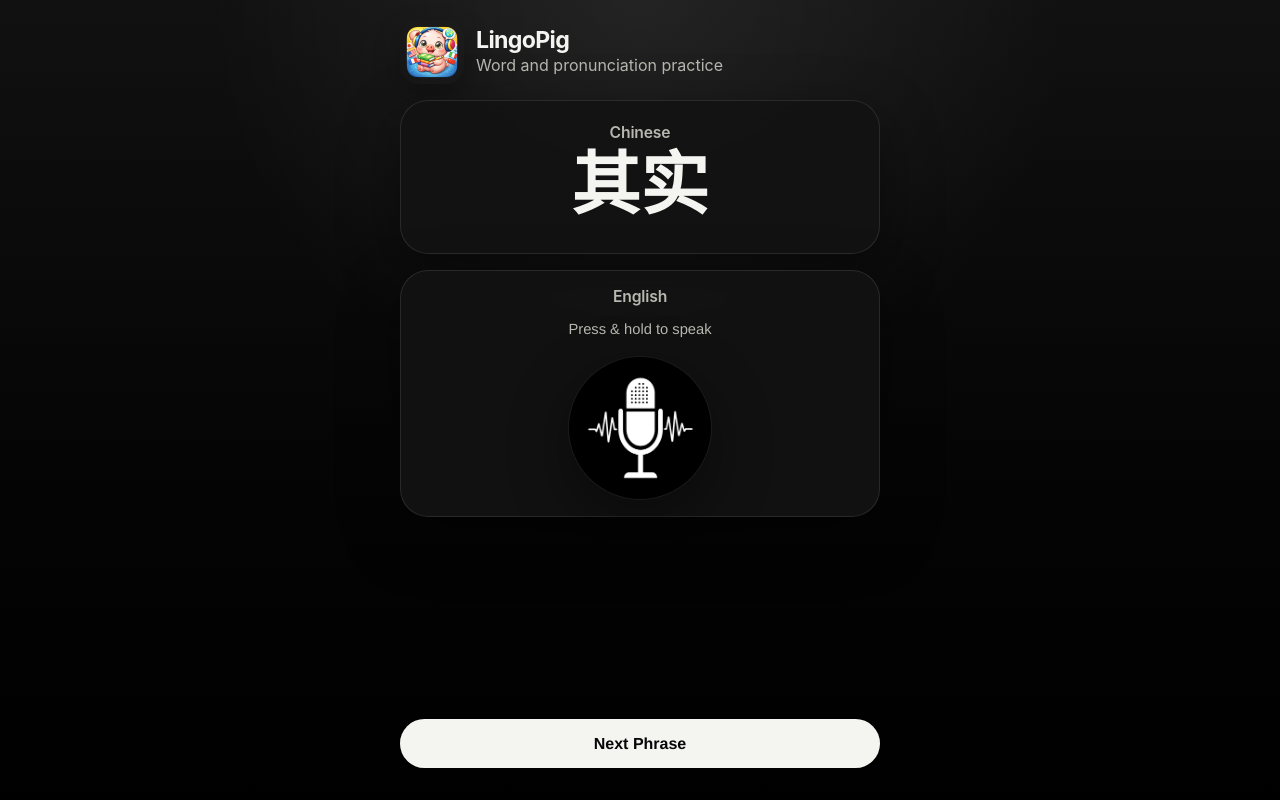
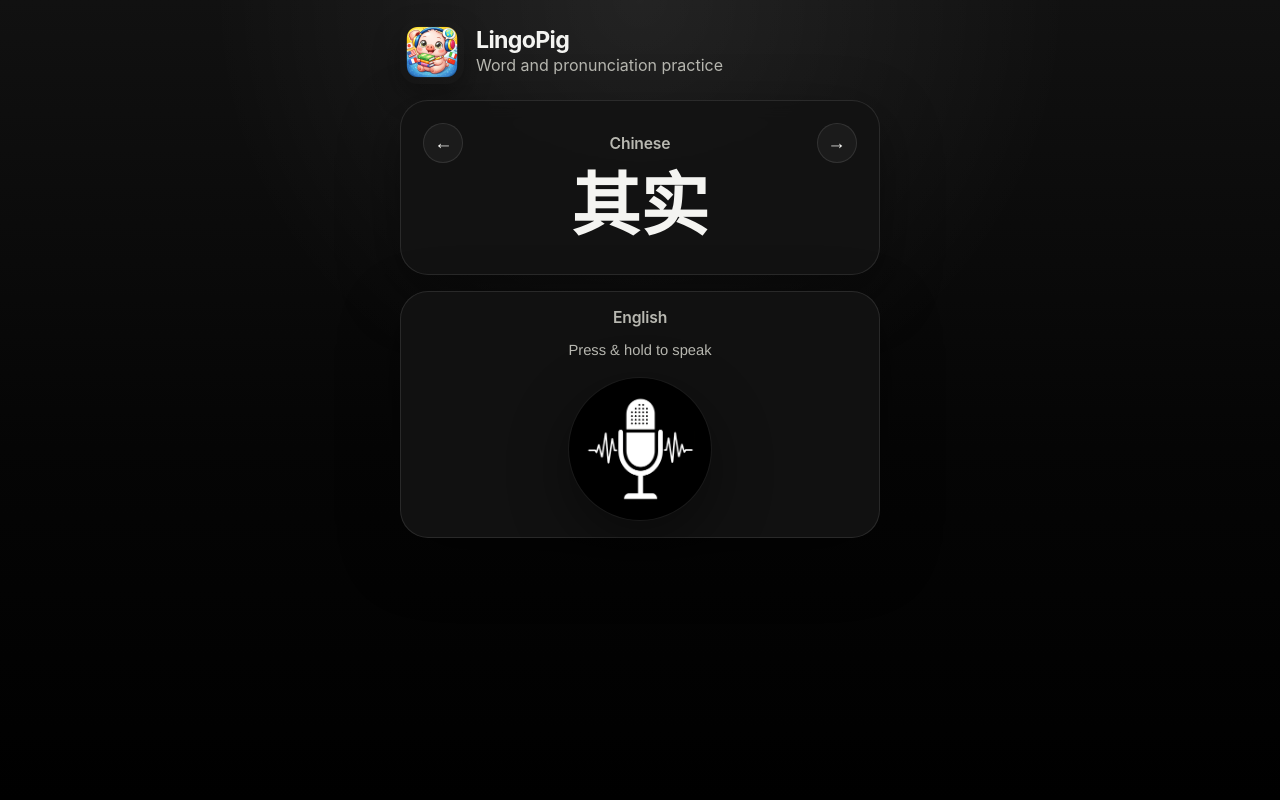
Before and after one commit to junior-building-things/LingoPig, a Next.js app: page / in a window 1280 px wide. Built offline with nearby package versions, Linux system fonts and the light colour scheme.

Commit message:
Move phrase navigation into card header

```diff
--- a/src/app/globals.css
+++ b/src/app/globals.css
@@ -120,6 +120,13 @@ button {
   padding: 1.4rem;
 }
 
+.prompt-card-head {
+  display: flex;
+  align-items: center;
+  justify-content: space-between;
+  gap: 0.8rem;
+}
+
 .card-title {
   margin: 0;
   color: var(--muted);
@@ -127,6 +134,10 @@ button {
   font-size: 0.98rem;
   font-weight: 600;
   letter-spacing: -0.01em;
+}
+
+.prompt-card-head .card-title {
+  flex: 1;
 }
 
 .label {
@@ -163,8 +174,7 @@ button {
   line-height: 1.4;
 }
 
-.ghost-button,
-.next-button {
+.ghost-button {
   border: 1px solid transparent;
   border-radius: 999px;
   padding: 0.9rem 1.15rem;
@@ -188,10 +198,38 @@ button {
 }
 
 .ghost-button[disabled],
-.next-button[disabled],
+.nav-button[disabled],
 .mic-button[disabled] {
   cursor: not-allowed;
   opacity: 0.5;
+}
+
+.nav-button {
+  display: flex;
+  width: 2.5rem;
+  height: 2.5rem;
+  flex-shrink: 0;
+  align-items: center;
+  justify-content: center;
+  border: 1px solid var(--stroke);
+  border-radius: 999px;
+  background: rgba(255, 255, 255, 0.04);
+  color: var(--text);
+  padding: 0;
+  font-size: 1.15rem;
+  line-height: 1;
+  transition:
+    transform 140ms ease,
+    border-color 140ms ease,
+    background-color 140ms ease,
+    opacity 140ms ease;
+}
+
+.nav-button:hover,
+.nav-button:focus-visible {
+  border-color: var(--stroke-strong);
+  background: rgba(255, 255, 255, 0.08);
+  transform: translateY(-1px);
 }
 
 .mic-button {
@@ -373,37 +411,8 @@ button {
   padding: 1rem 1.05rem;
 }
 
-.footer-actions {
-  display: flex;
-  gap: 0.8rem;
-  margin-top: auto;
-}
-
-.next-button {
-  flex: 1;
-  border-color: rgba(255, 255, 255, 0.09);
-  background: var(--accent);
-  color: #070707;
-  font-weight: 700;
-}
-
-.next-button:hover,
-.next-button:focus-visible {
-  transform: translateY(-1px);
-}
-
-.next-button--earned {
-  box-shadow:
-    0 10px 35px rgba(244, 244, 241, 0.15),
-    0 0 0 1px rgba(244, 244, 241, 0.12);
-}
-
 @media (max-width: 420px) {
   .page-shell {
     padding-inline: 0.85rem;
   }
-
-  .footer-actions {
-    flex-direction: column;
-  }
 }
--- a/src/components/practice-session.tsx
+++ b/src/components/practice-session.tsx
@@ -273,6 +273,17 @@ export function PracticeSession() {
     setFeedback(null);
   }
 
+  function goToPreviousCard() {
+    if (status !== "idle") {
+      return;
+    }
+
+    setCardIndex(
+      (currentIndex) => (currentIndex - 1 + currentDeck.length) % currentDeck.length
+    );
+    setFeedback(null);
+  }
+
   const micButtonClassNames = [
     "mic-button",
     status === "recording" ? "mic-button--recording" : "",
@@ -295,12 +306,6 @@ export function PracticeSession() {
     .filter(Boolean)
     .join(" ");
 
-  const nextButtonClassNames = [
-    "next-button",
-    feedback?.outcome === "correct" ? "next-button--earned" : ""
-  ]
-    .filter(Boolean)
-    .join(" ");
   const alternativePhrases =
     feedback?.outcome === "correct"
       ? getAlternativePhrases(
@@ -330,7 +335,27 @@ export function PracticeSession() {
       </header>
 
       <article className="prompt-card">
-        <p className="card-title">Chinese</p>
+        <div className="prompt-card-head">
+          <button
+            type="button"
+            className="nav-button"
+            aria-label="Previous phrase"
+            onClick={goToPreviousCard}
+            disabled={status !== "idle"}
+          >
+            ←
+          </button>
+          <p className="card-title">Chinese</p>
+          <button
+            type="button"
+            className="nav-button"
+            aria-label="Next phrase"
+            onClick={goToNextCard}
+            disabled={status !== "idle"}
+          >
+            →
+          </button>
+        </div>
         <p className="prompt-text">{currentCard.hanzi}</p>
       </article>
 
@@ -396,16 +421,6 @@ export function PracticeSession() {
         </section>
       ) : null}
 
-      <div className="footer-actions">
-        <button
-          type="button"
-          className={nextButtonClassNames}
-          onClick={goToNextCard}
-          disabled={status !== "idle"}
-        >
-          Next Phrase
-        </button>
-      </div>
     </section>
   );
 }
```
Also changed, not shown: 1 other file (tests, documents, lock files or other folders).
